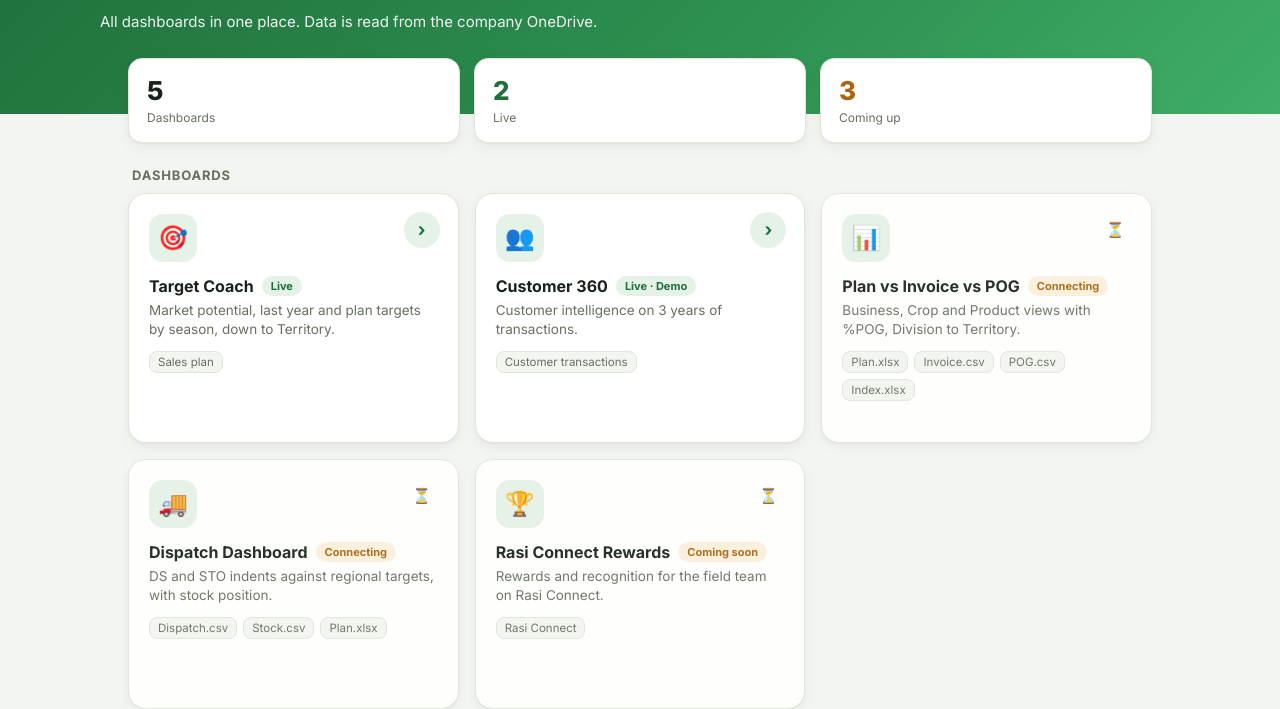
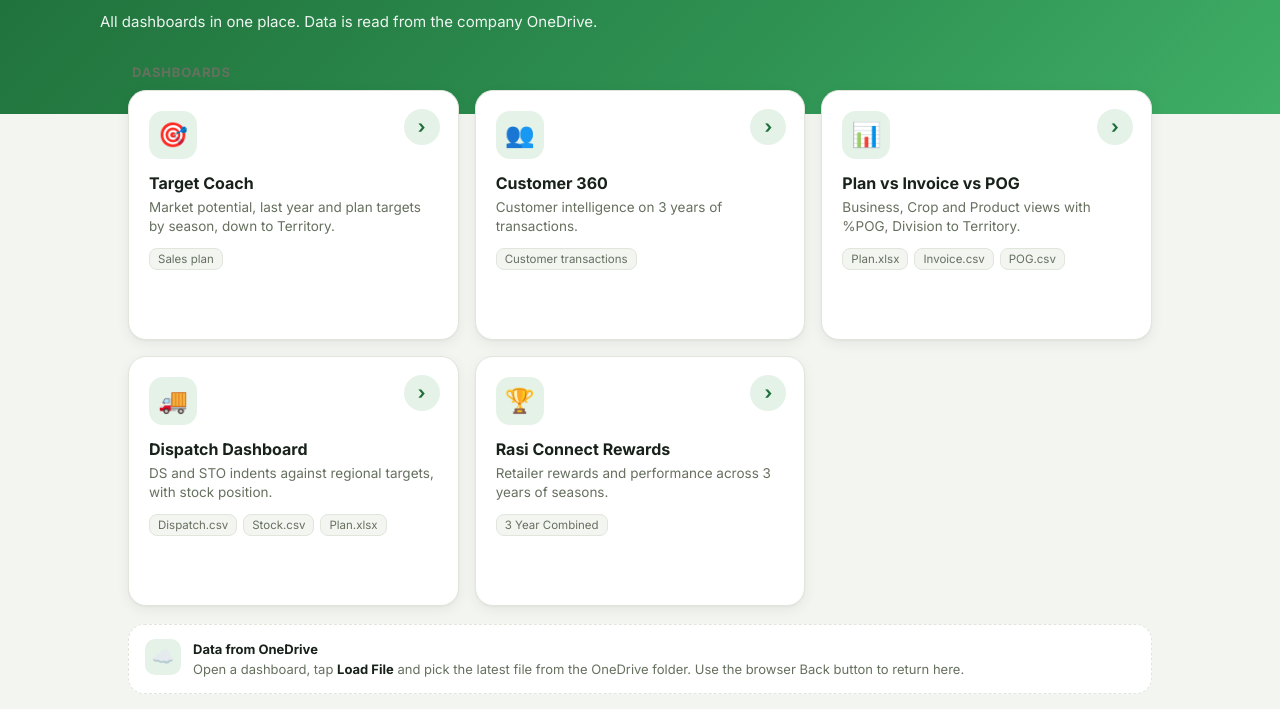
Before and after one commit to vigneshskm90/rasi-dashboards, a plain HTML site: page index.html in a window 1280 px wide. Shown: the part 93-802 px from the top of the page. Drawn offline with Linux system fonts and the light colour scheme.

Commit message:
Add files via upload

```diff
--- a/index.html
+++ b/index.html
@@ -104,67 +104,59 @@
   </div>
 
   <div class="wrap">
-    <div class="stats">
-      <div class="stat"><b>5</b><span>Dashboards</span></div>
-      <div class="stat"><b style="color:var(--brand)">2</b><span>Live</span></div>
-      <div class="stat"><b style="color:var(--amber)">3</b><span>Coming up</span></div>
-    </div>
 
     <div class="section-title">Dashboards</div>
     <div class="grid">
-      <a class="card" href="https://claude.ai/artifact/1hVxsRTFXMQLd5fZyzM7K2">
+      <a class="card" href="target-coach.html">
         <div class="ic">🎯</div>
         <div class="body">
-          <div class="top"><h2>Target Coach</h2><span class="pill live">Live</span></div>
+          <div class="top"><h2>Target Coach</h2></div>
           <p>Market potential, last year and plan targets by season, down to Territory.</p>
           <div class="files"><code>Sales plan</code></div>
         </div>
         <div class="go">›</div>
       </a>
-
-      <a class="card" href="https://claude.ai/artifact/YXRwEXrZUfuDMRmS2rNX6B">
+      <a class="card" href="customer-360.html">
         <div class="ic">👥</div>
         <div class="body">
-          <div class="top"><h2>Customer 360</h2><span class="pill live">Live · Demo</span></div>
+          <div class="top"><h2>Customer 360</h2></div>
           <p>Customer intelligence on 3 years of transactions.</p>
           <div class="files"><code>Customer transactions</code></div>
         </div>
         <div class="go">›</div>
       </a>
-
-      <div class="card pending">
+      <a class="card" href="plan-invoice-pog.html">
         <div class="ic">📊</div>
         <div class="body">
-          <div class="top"><h2>Plan vs Invoice vs POG</h2><span class="pill soon">Connecting</span></div>
+          <div class="top"><h2>Plan vs Invoice vs POG</h2></div>
           <p>Business, Crop and Product views with %POG, Division to Territory.</p>
-          <div class="files"><code>Plan.xlsx</code><code>Invoice.csv</code><code>POG.csv</code><code>Index.xlsx</code></div>
+          <div class="files"><code>Plan.xlsx</code><code>Invoice.csv</code><code>POG.csv</code></div>
         </div>
-        <div class="go">⏳</div>
-      </div>
-
-      <div class="card pending">
+        <div class="go">›</div>
+      </a>
+      <a class="card" href="dispatch.html">
         <div class="ic">🚚</div>
         <div class="body">
-          <div class="top"><h2>Dispatch Dashboard</h2><span class="pill soon">Connecting</span></div>
+          <div class="top"><h2>Dispatch Dashboard</h2></div>
           <p>DS and STO indents against regional targets, with stock position.</p>
           <div class="files"><code>Dispatch.csv</code><code>Stock.csv</code><code>Plan.xlsx</code></div>
         </div>
-        <div class="go">⏳</div>
-      </div>
-      <div class="card pending">
+        <div class="go">›</div>
+      </a>
+      <a class="card" href="rewards.html">
         <div class="ic">🏆</div>
         <div class="body">
-          <div class="top"><h2>Rasi Connect Rewards</h2><span class="pill soon">Coming soon</span></div>
-          <p>Rewards and recognition for the field team on Rasi Connect.</p>
-          <div class="files"><code>Rasi Connect</code></div>
+          <div class="top"><h2>Rasi Connect Rewards</h2></div>
+          <p>Retailer rewards and performance across 3 years of seasons.</p>
+          <div class="files"><code>3 Year Combined</code></div>
         </div>
-        <div class="go">⏳</div>
-      </div>
+        <div class="go">›</div>
+      </a>
     </div>
 
     <div class="note">
       <div class="ic">☁️</div>
-      <div><b>OneDrive auto-load</b><br>Once connected, each dashboard pulls the latest file from the OneDrive folder when opened. No manual file loading needed.</div>
+      <div><b>Data from OneDrive</b><br>Open a dashboard, tap <b>Load File</b> and pick the latest file from the OneDrive folder. Use the browser Back button to return here.</div>
     </div>
 
     <footer>By SKMV</footer>
```
